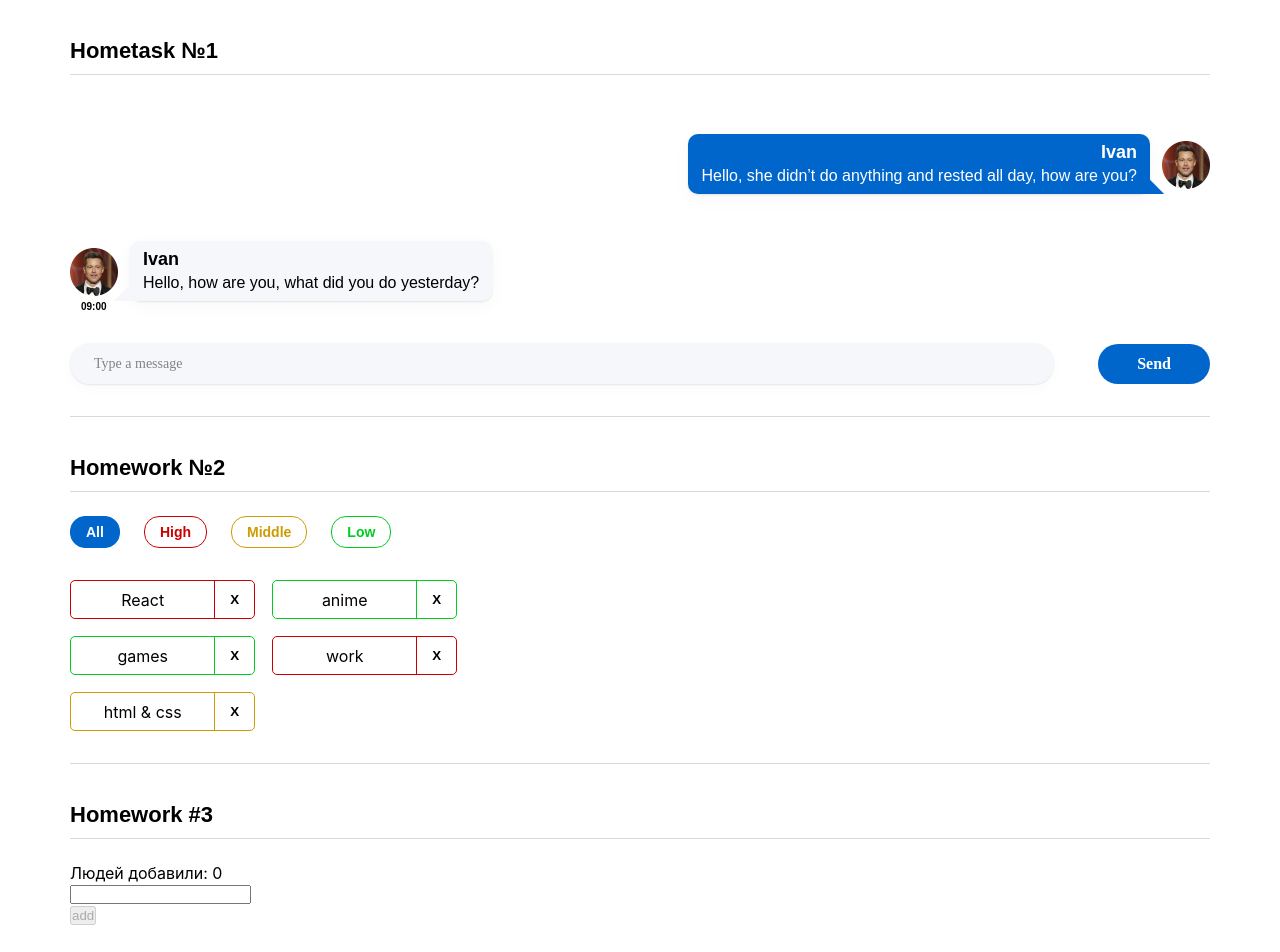
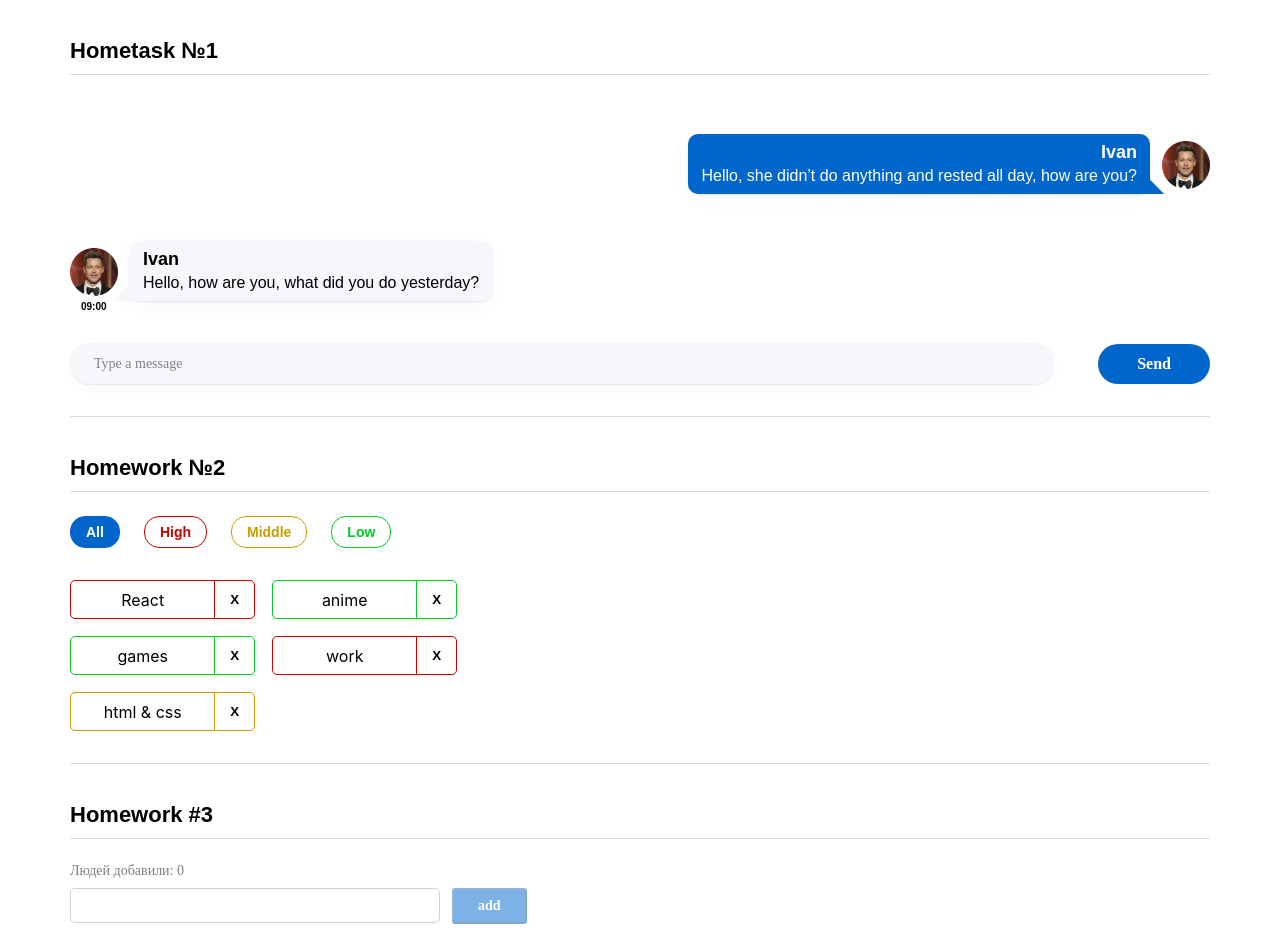
Before and after one commit to vitalyabedik/it-incubator.homeworks, a React (Create React App) app: page /#/ in a window 1280 px wide. Shown: the top 952 px of the page. Built offline with nearby package versions, Linux system fonts and the light colour scheme.

Commit message:
hw-3: add styles

```diff
--- a/src/s2-homeworks/hw03/Greeting.module.css
+++ b/src/s2-homeworks/hw03/Greeting.module.css
@@ -1,35 +1,90 @@
 .greetingForm {
+    font-family: 'Montserrat';
+    font-style: normal;
 }
 
 .inputAndButtonContainer {
+    display: flex;
+    height: 36px;
 }
 
 .error {
+    font-weight: 400;
+    font-size: 14px;
+    line-height: 17px;
+    color: #CC0000;
+
+    margin-top: 7px;
 }
 
 .input {
+    font-weight: 500;
+    font-size: 16px;
+    line-height: 20px;
+    color: #000000;
+    padding-left: 12px;
+
+    min-width: 370px;
+    height: 35px;
+    border: 1px solid #D1D1D1;
+    border-radius: 5px;
+    margin-right: 12px;
 }
 
 .input:focus {
+    border: 1px solid #D1D1D1;
 }
 
 .errorInput {
+    min-width: 370px;
+    height: 35px;
+    border-radius: 5px;
+    margin-right: 12px;
+    border: 1px solid #CC0000;
 }
 
 .button {
+    font-family: 'Montserrat';
+    font-style: normal;
+    font-weight: 600;
+    font-size: 14px;
+    line-height: 20px;
+    color: #FFFFFF;
+    background: #0066CC;
+    border-radius: 3px;
+
+    padding: 5px 24px;
 }
 
 .button:focus {
+
 }
 
 .button:active {
+
 }
 
 .button:disabled {
+    opacity: 0.5;
 }
 
 .text {
+    margin-bottom: 9px;
+    font-family: 'Montserrat';
+    font-style: normal;
+    font-weight: 400;
+    font-size: 14px;
+    color: rgba(0, 0, 0, 0.5);
 }
 
 .greeting {
+    margin-top: 10px;
+    font-weight: 500;
+    font-size: 14px;
+    line-height: 17px;
+    color: #000000;
 }
+
+.greetingError {
+    margin-top: 30px;
+}
--- a/src/s2-homeworks/hw03/Greeting.tsx
+++ b/src/s2-homeworks/hw03/Greeting.tsx
@@ -25,7 +25,8 @@ const Greeting: React.FC<GreetingPropsType> = (
         lastUserName,
     } // деструктуризация пропсов
 ) => {
-    const inputClass = s.errorInput // need to fix with (?:)
+    const inputClass = error ? s.errorInput : s.input // need to fix with (?:)
+    const greetingClass = !error ? s.greeting : `${s.greeting} ${s.greetingError}` // need to fix with (?:)
 
     return (
         <div id={'hw3-form'} className={s.greetingForm}>
@@ -62,7 +63,7 @@ const Greeting: React.FC<GreetingPropsType> = (
             </div>
 
             {lastUserName && (
-                <div className={s.greeting}>
+                <div className={greetingClass}>
                     Привет <span id={'hw3-last-user'}>{lastUserName}</span>!
                 </div>
             )}
--- a/src/s2-homeworks/hw03/GreetingContainer.tsx
+++ b/src/s2-homeworks/hw03/GreetingContainer.tsx
@@ -60,7 +60,8 @@ const GreetingContainer: React.FC<GreetingContainerPropsType> = ({
     }
 
     const totalUsers = users.length // need to fix
-    const lastUserName = name // need to fix
+
+    const lastUserName = users.length ? users.at(-1)?.name : '' // need to fix
 
     return (
         <Greeting
```
